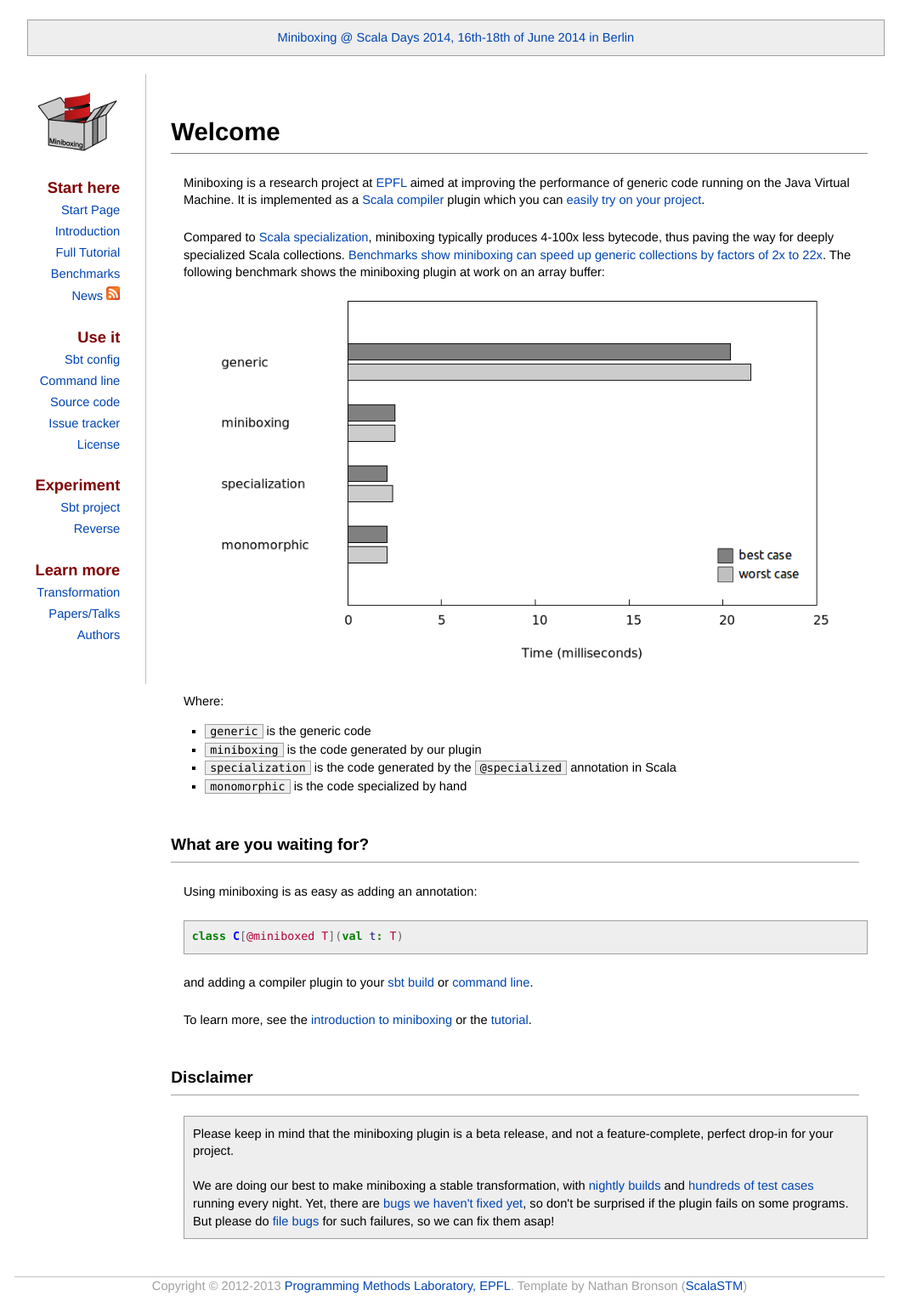
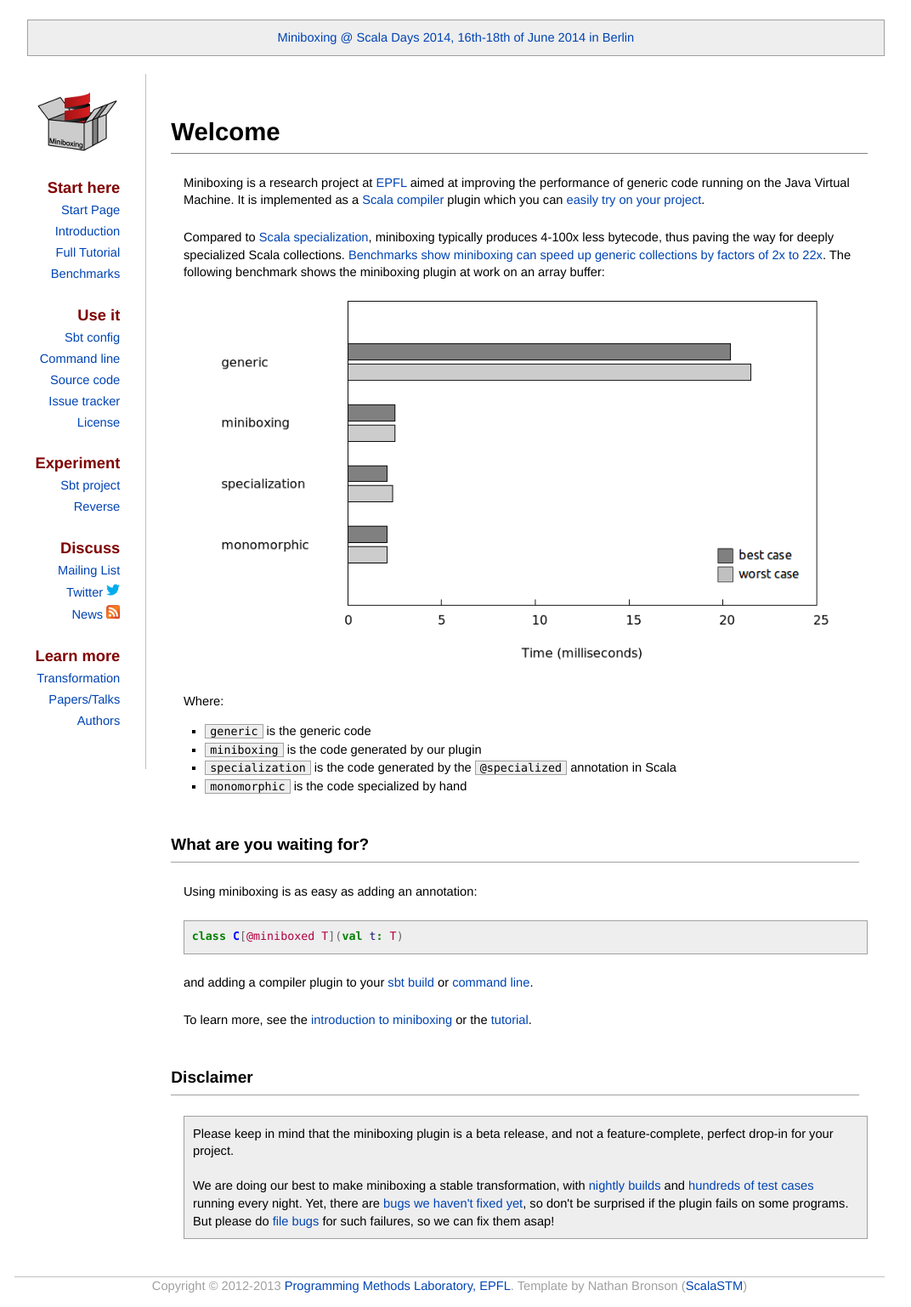
Before and after one commit to miniboxing/miniboxing.github.io, a Jekyll site: the page built from index.md, in a window 1280 px wide. Shown: the whole page at 85% size, without its empty margins (111-1183 px from the left). Built offline with Jekyll 4.4.1, drawn with Linux system fonts in a browser that asks for light colours.

Commit message:
Getting social: mailing list, twitter account

```diff
--- a/_layouts/default.html
+++ b/_layouts/default.html
@@ -22,7 +22,6 @@
       ga('create', 'UA-44999312-1', 'scala-miniboxing.org');
       ga('send', 'pageview');
     </script>
-    <script src="//fightforthefuture.github.io/reset-the-net-banner/banner/rtn.js" async></script>
   </head>
   <body>
     <div id='outer'>
@@ -39,7 +38,6 @@
               <li><a href='/intro.html'>Introduction</a></li>
               <li><a href='/tutorial.html'>Full Tutorial</a></li>
               <li><a href='/benchmarks.html'>Benchmarks</a></li>
-              <li><a href='/news.html'>News</a> <a href="/feed.xml"><img src="/images/rss16.png" width="16px"/></a></li>
             </ol>
           </li>
           <li>Use it
@@ -55,6 +53,13 @@
             <ol>
               <li><a href='/example.html'>Sbt project</a></li>
               <li><a href='/example_reverse.html'>Reverse</a></li>
+            </ol>
+          </li>
+          <li>Discuss
+            <ol>
+              <li><a href="https://groups.google.com/forum/#!forum/scala-miniboxing" target="_blank">Mailing List</a></li>
+              <li><a href="https://twitter.com/miniboxing" target="_blank">Twitter</a> <a href="https://twitter.com/miniboxing" target="_blank"><img src="/images/twitter.png" width="16px"/></a></li>
+              <li><a href='/news.html'>News</a> <a href="/feed.xml" target="_blank"><img src="/images/rss16.png" width="16px"/></a></li>
             </ol>
           </li>
           <li>Learn more
@@ -78,7 +83,6 @@
           <div id="disqus_thread"></div>
           <script type="text/javascript">
             var disqus_shortname = 'miniboxing';
-
             /* * * DON'T EDIT BELOW THIS LINE * * */
             (function() {
                 var dsq = document.createElement('script'); dsq.type = 'text/javascript'; dsq.async = true;
```
